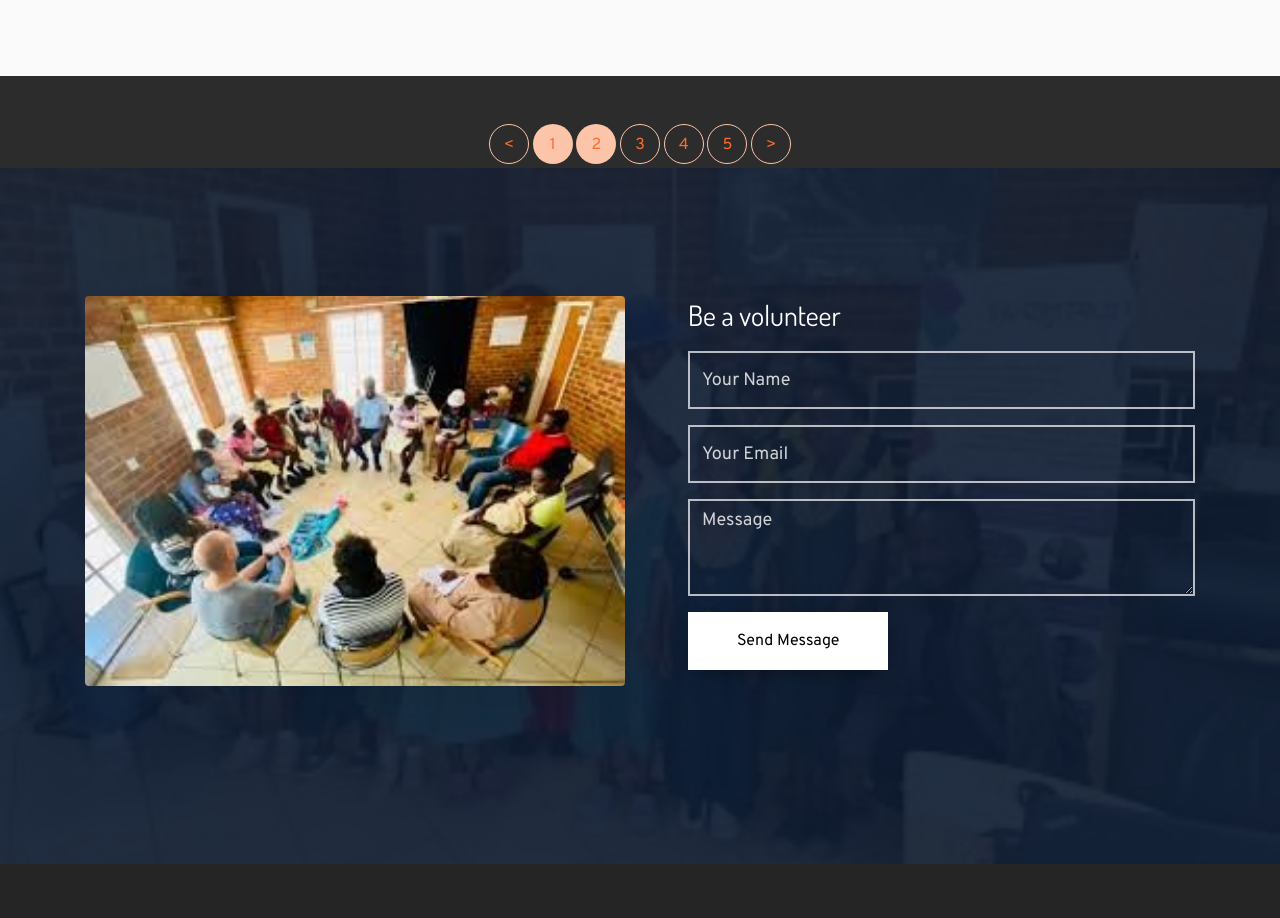
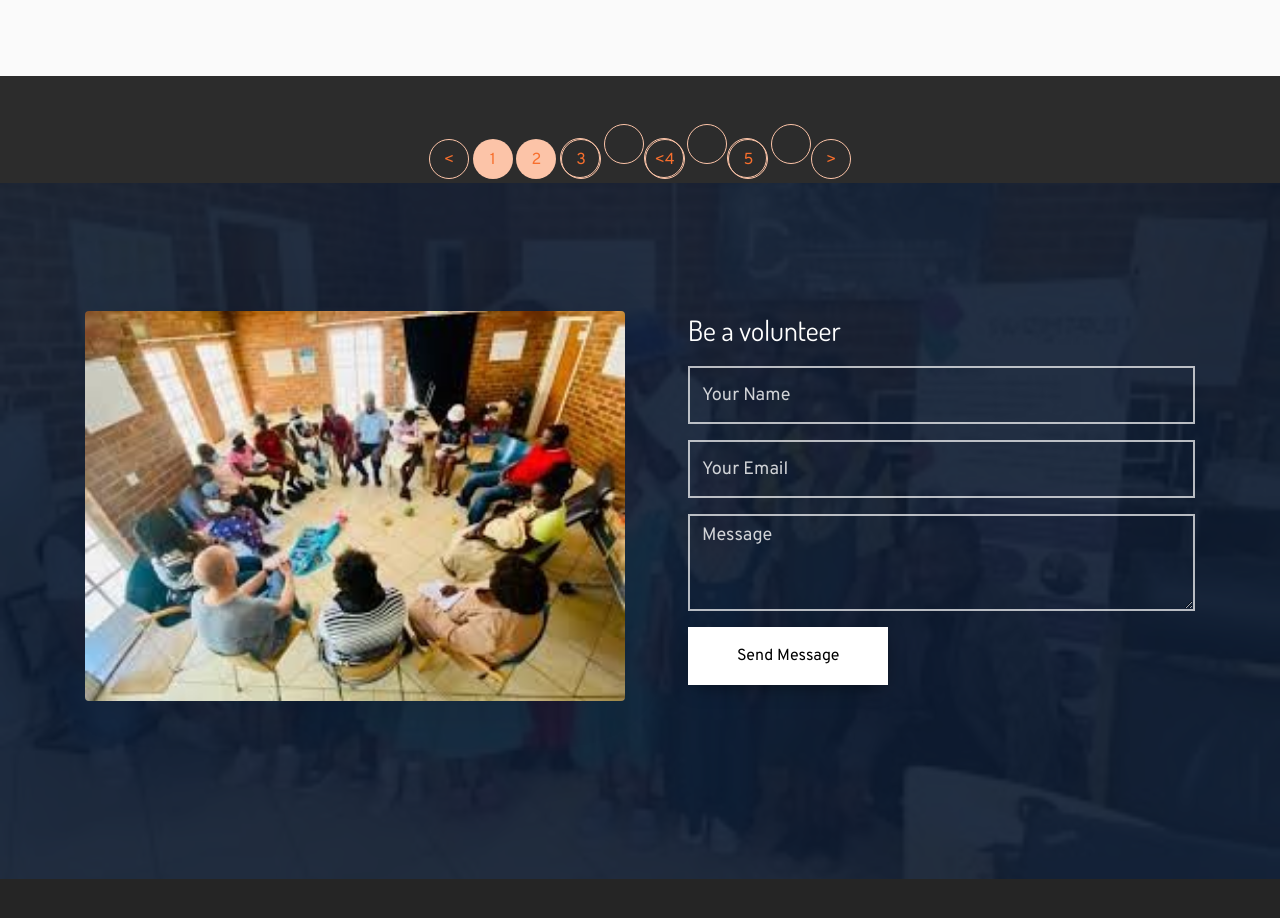
Before and after one commit to Lu-ngie/SwiZimtrust, a plain HTML site: page welfare-gh-pages/donate.html in a window 1280 px wide. Shown: the part 1480-2398 px from the top of the page. Drawn offline with Linux system fonts and the light colour scheme; some packages are replaced by stand-ins of ours; files whose address does not match are found by name.

Commit message:
Update donate.html

```diff
--- a/welfare-gh-pages/donate.html
+++ b/welfare-gh-pages/donate.html
@@ -168,9 +168,9 @@
                 <li><a href="#">&lt;</a></li>
                 <li class="active"><span>1</span></li>
                 <li class="active"><span>2</span></li>
-                <li><a href="#">3</a></li>
-                <li><a href="#">4</a></li>
-                <li><a href="#">5</a></li>
+                <li><a href="active"><span>3</span></li>
+                <li><a href="active"><span><4</span></li>
+                <li><a href="active"><span>5</span></li>
                 <li><a href="#">&gt;</a></li>
               </ul>
             </div>
```
